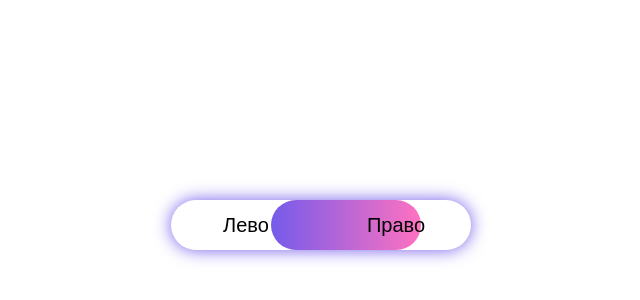
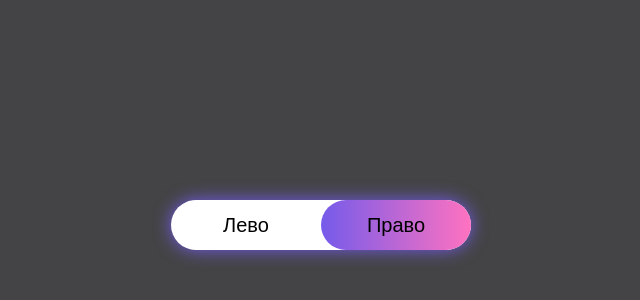
Before and after one commit to nvrlck/toggle, a plain HTML site: page index.html in a window 1280 px wide. Both pictures are taken after a click on the button "Право". Shown: the whole page, without its empty margins (319-959 px from the left). Drawn offline with Linux system fonts and the light colour scheme.

Commit message:
Add files via upload

```diff
--- a/index.html
+++ b/index.html
@@ -17,11 +17,22 @@
         let x = document.getElementById("polzunon");
 
         function toggle1() {
-            x.style.left = "100px";
+            x.style.left = "150px";
         }
         function toggle2() {
             x.style.left = "0";
         }
+
+        const root = document.querySelector(':root'),
+              rootStyles = getComputedStyle(root);
+
+        document.querySelector('.btn_1').addEventListener('click', () => {
+            root.style.setProperty('--white', '#fff');
+        });
+        document.querySelector('.btn_2').addEventListener('click', () => {
+            root.style.setProperty('--white', '#444446');
+        });
+
     </script>
 </body>
 </html>
```
